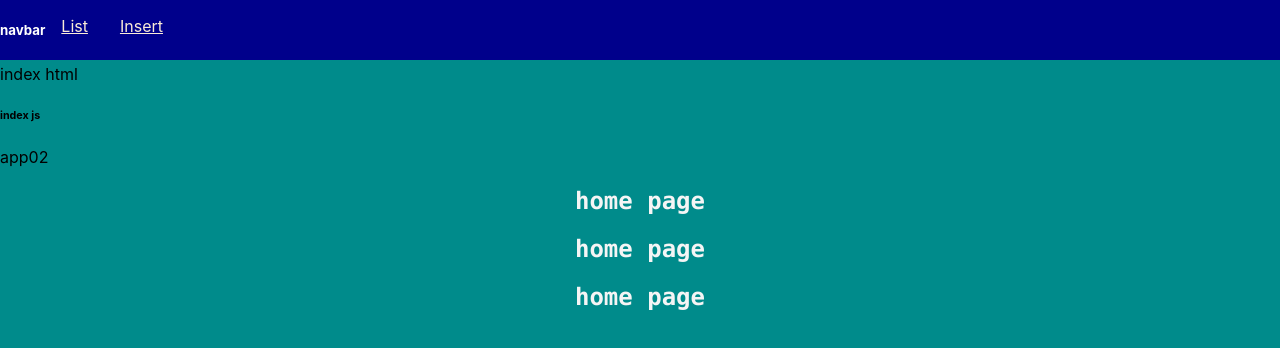
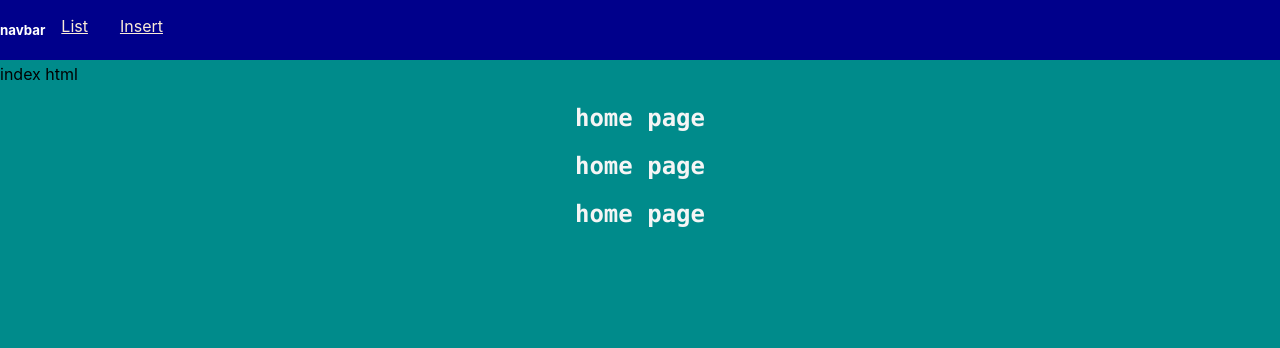
Before and after one commit to chezydan/tester, a React (Create React App) app: page / in a window 1280 px wide. Shown: the top 348 px of the page. Built offline with nearby package versions, Linux system fonts and the light colour scheme.

Commit message:
del ind and app tests

```diff
--- a/src/App02/App2.js
+++ b/src/App02/App2.js
@@ -12,7 +12,7 @@ export default function App02(){
 
     return(
     <section>
-        <p>app02</p>
+
 
     <HashRouter>
         <Routes>
--- a/src/index.js
+++ b/src/index.js
@@ -9,9 +9,6 @@ import App02 from './App02/App2'
 const root = ReactDOM.createRoot(document.getElementById('root'));
 root.render(
   <React.StrictMode>
-<h6> index js
-
-</h6>
     <App02 />
 
 
```
